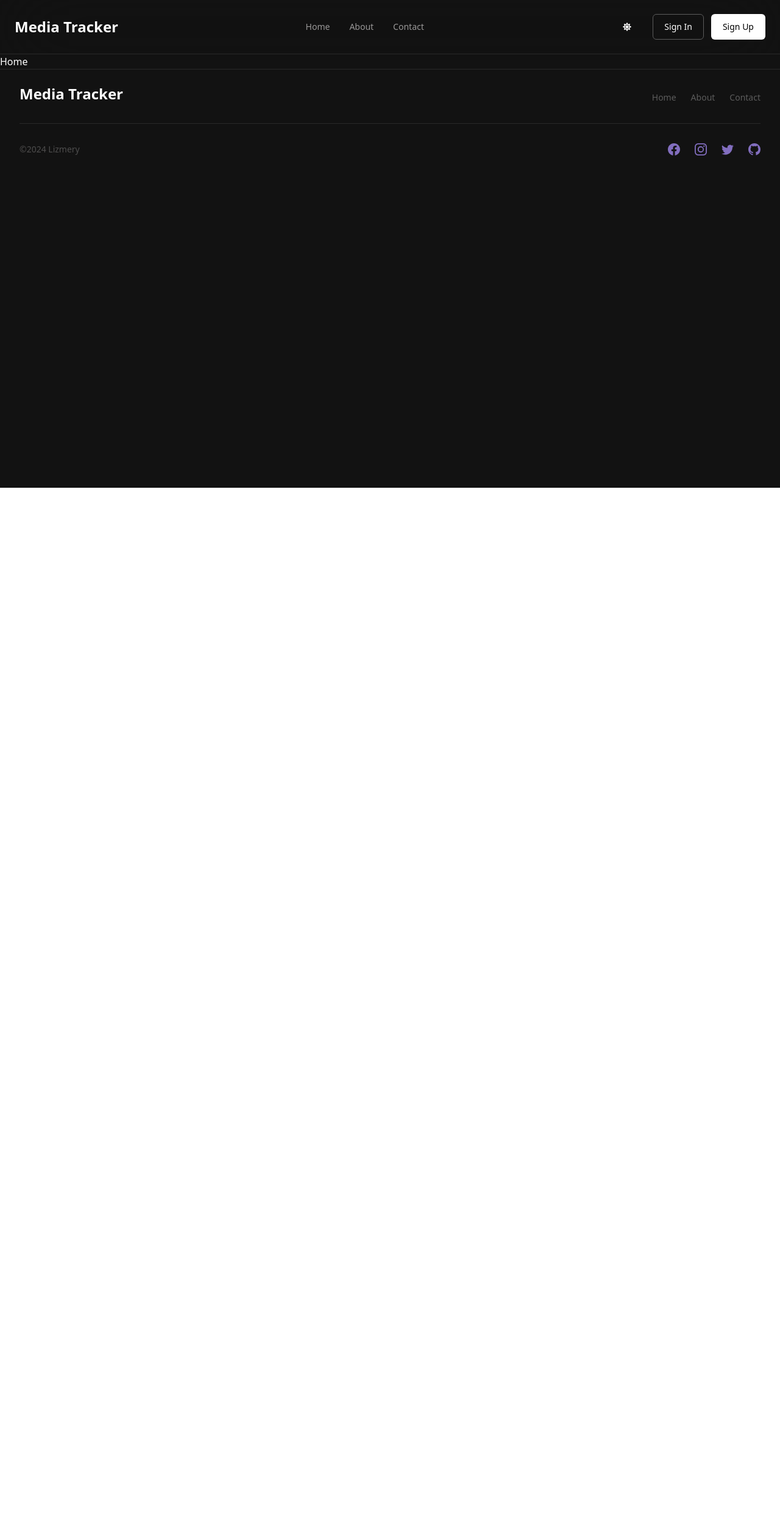
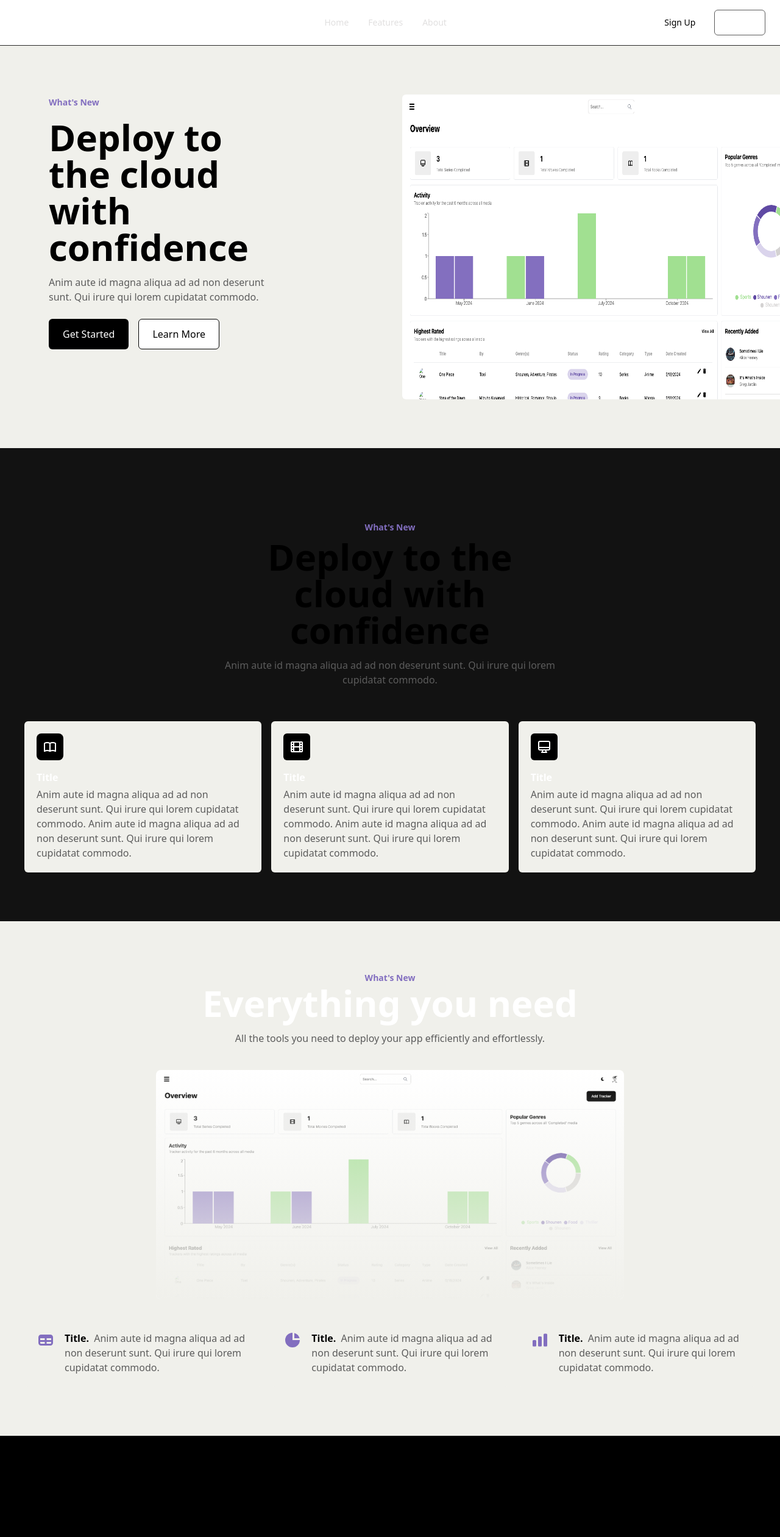
Before and after one commit to lizmery/faves-tracker, a React app in the folder client/: page / in a window 1280 px wide. Shown: the top 2521 px of the page at 61% size. Before the commit the page ends 800 px from the top, so only its background shows below. Built offline with nearby package versions, Linux system fonts and the light colour scheme; no server answers; the HTML template or start-up script is replaced by a standard one.

Commit message:
update home page components styling

```diff
--- a/client/src/App.jsx
+++ b/client/src/App.jsx
@@ -8,8 +8,6 @@ import FooterComponent from "./components/Footer"
 import PrivateRoute from "./components/PrivateRoute"
 import Search from "./pages/Search"
 import TrackerPage from "./pages/TrackerPage"
-
-//TODO: create ABOUT, and CONTACT pages
 
 function App() {
   return (
--- a/client/src/components/Footer.jsx
+++ b/client/src/components/Footer.jsx
@@ -15,9 +15,9 @@ export default function FooterComponent() {
                             <div className="w-full justify-between sm:flex sm:items-center sm:justify-between">
                                 <Link to='/' className='text-2xl font-bold'>Media Tracker</Link>
                                 <Footer.LinkGroup className='dark:text-grayLine mt-4 lg:mt-auto text-darkGray'>
-                                    <Footer.Link href='/'>Home</Footer.Link>
-                                    <Footer.Link href='/'>About</Footer.Link>
-                                    <Footer.Link href='/'>Contact</Footer.Link>
+                                    <Footer.Link href='#hero'>Home</Footer.Link>
+                                    <Footer.Link href='#features'>Features</Footer.Link>
+                                    <Footer.Link href='#about'>About</Footer.Link>
                                 </Footer.LinkGroup>
                             </div>
                             <div className="w-full sm:flex sm:items-center sm:justify-between mt-8 border-t dark:border-darkGray pt-8">
--- a/client/src/components/Header.jsx
+++ b/client/src/components/Header.jsx
@@ -145,34 +145,28 @@ export default function Header() {
                 </>
             ) : (
                 <>
-                    <Navbar fluid className='dark:bg-transparent bg-transparent border-b dark:border-darkGray backdrop-blur-3xl sticky top-0 z-[100] w-full py-4' theme={navTheme}>
+                    <Navbar fluid className='bg-white border-b dark:border-darkGray backdrop-blur-3xl sticky top-0 z-[100] w-full py-4' theme={navTheme}>
                         <Navbar.Brand href='/' className=' text-2xl  font-semibold'>
                             Media Tracker
                         </Navbar.Brand>
                         <div className='flex md:order-2 lg:gap-3 gap-2'>
-                            <Button
-                                className='w-14 h-14 inline text-bgDark dark:text-white focus:ring-transparent hover:opacity-80 text-xl'
-                                onClick={() => dispatch(toggleTheme())}
-                            >
-                                {theme === 'dark' ? <FaSun /> : <FaMoon />}
-                            </Button>
+                            <Link to='/sign-up' className='items-center flex'>
+                                <Button className='dark:bg-white bg-black dark:text-black text-white rounded-md'>Sign Up</Button>
+                            </Link>
                             <Link to='/sign-in' className='items-center flex'>
                                 <Button className='bg-transparent dark:text-white text-black border dark:border-grayLine border-black rounded-md'>Sign In</Button>
-                            </Link>
-                            <Link to='/sign-up' className='items-center flex'>
-                                <Button className='dark:bg-white bg-black dark:text-black text-white rounded-md'>Sign Up</Button>
                             </Link>
                             <Navbar.Toggle />
                         </div>
                         <Navbar.Collapse className='dark:text-[#B8B8B8]'>
                             <Navbar.Link active={path === '/'} as={'div'} className='text-bgDark dark:text-lightGray border-none opacity-70 dark:hover:text-lightGray dark:hover:bg-darkGray hover:opacity-100'>
-                                <Link to='/'>Home</Link>
+                                <a href='#hero'>Home</a>
                             </Navbar.Link>
-                            <Navbar.Link active={path === '/about'} as={'div'} className='text-bgDark dark:text-lightGray border-none opacity-70 dark:hover:text-lightGray hover:opacity-100 dark:hover:bg-darkGray'>
-                                <Link to='/about'>About</Link>
+                            <Navbar.Link active={path === '/#features'} as={'div'} className='text-bgDark dark:text-lightGray border-none opacity-70 dark:hover:text-lightGray hover:opacity-100 dark:hover:bg-darkGray'>
+                                <a href='#features'>Features</a>
                             </Navbar.Link>
-                            <Navbar.Link active={path === '/contact'} as={'div'} className='text-bgDark dark:text-lightGray border-none opacity-70 dark:hover:text-lightGray hover:opacity-100 dark:hover:bg-darkGray'>
-                                <Link to='/contact'>Contact</Link>
+                            <Navbar.Link active={path === '/#about'} as={'div'} className='text-bgDark dark:text-lightGray border-none opacity-70 dark:hover:text-lightGray hover:opacity-100 dark:hover:bg-darkGray'>
+                                <a href='#about'>About</a>
                             </Navbar.Link>
                         </Navbar.Collapse>
                     </Navbar>
--- a/client/src/components/ThemeProvider.jsx
+++ b/client/src/components/ThemeProvider.jsx
@@ -4,8 +4,8 @@ export default function ThemeProvider({ children }) {
     const { theme } = useSelector((state) => state.theme)
 
     return (
-        <div className={theme}>
-            <div className='bg-white text-black dark:text-white dark:bg-bgDark min-h-screen'>
+        <div className={`${theme} scroll-smooth`}>
+            <div className='bg-white text-black dark:text-white dark:bg-bgDark min-h-screen scroll-smooth'>
                 {children}
             </div>
         </div>
--- a/client/src/components/dashboard/DashOverview.jsx
+++ b/client/src/components/dashboard/DashOverview.jsx
@@ -122,7 +122,7 @@ export default function DashOverview() {
                     <div className='col-span-3 flex flex-col lg:flex-row gap-4 lg:max-h-[100px]'>
                         {completedTrackers.map((trackerCategory) => (
                             <div className='border dark:bg-[#1f1f1f] p-4 lg:p-5 flex gap-6 items-center w-full rounded-md text-left dark:border-darkGray'>
-                                <div className='bg-[#eee] dark:bg-bgDark h-full lg:h-auto p-4 lg:p-6 rounded-md flex items-center'>
+                                <div className='bg-[#f0f0eb] dark:bg-bgDark h-full lg:h-auto p-4 lg:p-6 rounded-md flex items-center'>
                                     {trackerCategory._id === 'Series' ? <HiOutlineDesktopComputer className='text-2xl' /> : trackerCategory._id === 'Books' ? <HiOutlineBookOpen className='text-2xl' /> : <HiOutlineFilm className='text-2xl' /> }
                                 </div>
                                 <div className='flex lg:flex-col lg:gap-2 gap-3 items-center lg:items-start'>
--- a/client/src/components/homePage/About.jsx
+++ b/client/src/components/homePage/About.jsx
@@ -0,0 +1,63 @@
+import heroImg from '../../assets/heroImg.png'
+import {
+    HiChartBar,
+    HiChartPie,
+    HiTable,
+  } from 'react-icons/hi'
+
+export default function About() {
+    return (
+        <section id='about' className="relative py-20 p-10 bg-[#f0f0eb] text-center">
+            <span className='text-sm font-semibold text-primary rounded-full'
+                    >What's New
+                </span>
+            <h2 className="lg:text-6xl text-3xl font-bold mb-4">Everything you need</h2>
+            <p className="text-grayLine mb-10">All the tools you need to deploy your app efficiently and effortlessly.</p>
+
+
+            <div className="relative mx-auto max-w-3xl mb-8">
+                <img src={heroImg} alt="Product Preview" className="rounded-lg" />
+                <div className="absolute inset-0 bg-gradient-to-b from-transparent to-[#f0f0eb] rounded-lg"></div>
+            </div>
+
+            <div>
+            <div className='flex flex-col lg:flex-row gap-4 text-left'>
+                <div className='flex gap-4 bg-[#f0f0eb] p-5 rounded-md'>
+                    <div className=''>
+                        <HiTable className='text-primary text-3xl' />
+                    </div>
+                    <div>
+                        <p className='text-grayLine'>
+                        <span className='text-black font-bold pr-1'>Title. </span>
+                        Anim aute id magna aliqua ad ad non deserunt sunt. Qui irure qui lorem cupidatat commodo.
+                        </p>
+                    </div>
+                </div>
+                <div className='flex gap-4 bg-[#f0f0eb] p-5 rounded-md'>
+                    <div className=''>
+                        <HiChartPie className='text-primary text-3xl' />
+                    </div>
+                    <div>
+                        <p className='text-grayLine'>
+                        <span className='text-black font-bold pr-1'>Title. </span>
+                        Anim aute id magna aliqua ad ad non deserunt sunt. Qui irure qui lorem cupidatat commodo.
+                        </p>
+                    </div>
+                </div>
+                <div className='flex gap-4 bg-[#f0f0eb] p-5 rounded-md'>
+                    <div className=''>
+                        <HiChartBar className='text-primary text-3xl' />
+                    </div>
+                    <div>
+                        <p className='text-grayLine'>
+                        <span className='text-black font-bold pr-1'>Title. </span>
+                        Anim aute id magna aliqua ad ad non deserunt sunt. Qui irure qui lorem cupidatat commodo.
+                        </p>
+                    </div>
+                </div>
+            </div>
+            </div>
+        </section>
+
+    )
+}
--- a/client/src/components/homePage/Features.jsx
+++ b/client/src/components/homePage/Features.jsx
@@ -0,0 +1,61 @@
+import {
+    HiOutlineBookOpen,
+    HiOutlineFilm,
+    HiOutlineDesktopComputer,
+  } from 'react-icons/hi'
+
+export default function Features() {
+    return (
+        <section id='features' className='mt-20 p-10 flex-col mb-10'>
+            <div className='flex flex-col justify-center items-center text-center mb-14'>
+                <span className='text-sm font-semibold text-primary rounded-full'
+                    >What's New
+                </span>
+                <h1 className='mt-2 text-4xl lg:text-6xl font-bold leading-tight text-black max-w-xl'>
+                    Deploy to the cloud with confidence
+                </h1>
+                <p className='mt-4 text-grayLine max-w-xl'>
+                    Anim aute id magna aliqua ad ad non deserunt sunt. Qui irure qui lorem cupidatat commodo.
+                </p>
+            </div>
+            <div className='flex flex-col lg:flex-row gap-4'>
+                <div className='flex flex-col gap-4 bg-[#f0f0eb] p-5 rounded-md'>
+                    <div className='bg-black p-1 w-11 h-11 rounded-lg flex items-center justify-center'>
+                        <HiOutlineBookOpen className='text-white text-2xl font-light' />
+                    </div>
+                    <div>
+                        <h1 className='font-semibold'>Title</h1>
+                        <p className=' text-grayLine pt-1'>
+                            Anim aute id magna aliqua ad ad non deserunt sunt. Qui irure qui lorem cupidatat commodo.
+                            Anim aute id magna aliqua ad ad non deserunt sunt. Qui irure qui lorem cupidatat commodo.
+                        </p>
+                    </div>
+                </div>
+                <div className='flex flex-col gap-4 bg-[#f0f0eb] p-5 rounded-md'>
+                    <div className='bg-black p-1 w-11 h-11 rounded-md flex items-center justify-center'>
+                        <HiOutlineFilm className='text-white text-2xl' />
+                    </div>
+                    <div>
+                        <h1 className='font-semibold'>Title</h1>
+                        <p className=' text-grayLine pt-1'>
+                            Anim aute id magna aliqua ad ad non deserunt sunt. Qui irure qui lorem cupidatat commodo.
+                            Anim aute id magna aliqua ad ad non deserunt sunt. Qui irure qui lorem cupidatat commodo.
+                        </p>
+                    </div>
+                </div>
+                <div className='flex flex-col gap-4 bg-[#f0f0eb] p-5 rounded-md'>
+                    <div className='bg-black p-1 w-11 h-11 rounded-md flex items-center justify-center'>
+                        <HiOutlineDesktopComputer className='text-white text-2xl' />
+                    </div>
+                    <div>
+                        <h1 className='font-semibold'>Title</h1>
+                        <p className=' text-grayLine pt-1'>
+                            Anim aute id magna aliqua ad ad non deserunt sunt. Qui irure qui lorem cupidatat commodo.
+                            Anim aute id magna aliqua ad ad non deserunt sunt. Qui irure qui lorem cupidatat commodo.
+                        </p>
+                    </div>
+                </div>
+            </div>
+        </section>
+    )
+}
--- a/client/src/components/homePage/Hero.jsx
+++ b/client/src/components/homePage/Hero.jsx
@@ -0,0 +1,27 @@
+import heroImg from '../../assets/heroImg.png'
+import { Button } from 'flowbite-react'
+
+export default function Hero() {
+    return (
+        <section id='hero' className='relative flex flex-col lg:flex-row items-center lg:items-start justify-between p-10 lg:p-20 bg-[#f0f0eb] text-white overflow-hidden'>
+            <div className='flex-1 max-w-xl'>
+                <span className='text-sm font-semibold text-primary rounded-full py-1'
+                    >What's New
+                </span>
+                <h1 className='mt-4 text-4xl lg:text-6xl font-bold leading-tight text-black'>
+                    Deploy to the cloud with confidence
+                </h1>
+                <p className='mt-4 text-grayLine'>
+                    Anim aute id magna aliqua ad ad non deserunt sunt. Qui irure qui lorem cupidatat commodo.
+                </p>
+                <div className='mt-6 flex space-x-4 items-center'>
+                    <Button className='bg-black text-white rounded-md' size='lg'>Get Started</Button>
+                    <Button className='bg-white text-black border border-black rounded-md' size='lg'>Learn More</Button>
+                </div>
+            </div>
+            <div className='flex-1 relative mt-10 lg:mt-0 lg:ml-10'>
+                <img src={heroImg} alt='Product Preview' className=' rounded-md w-[550px] min-h-[350px] lg:w-[700px] lg:min-h-[500px] max-w-none object-fill relative -right-10 lg:-right-40' />
+            </div>
+        </section>
+    )
+}
--- a/client/src/pages/Home.jsx
+++ b/client/src/pages/Home.jsx
@@ -1,8 +1,17 @@
 import React from 'react'
+import Hero from '../components/homePage/Hero'
+import About from '../components/homePage/About'
+import Features from '../components/homePage/Features'
+import CallToAction from '../components/homePage/CallToAction'
 
 const Home = () => {
   return (
-    <div>Home</div>
+    <div>
+      <Hero />
+      <Features />
+      <About />
+      <CallToAction />
+    </div>
   )
 }
 
```
Also changed, not shown: client/src/components/homePage/CallToAction.jsx (+11 -0 lines), client/src/pages/TrackerPage.jsx (+33 -13 lines), client/src/assets/heroImg.png (added).
